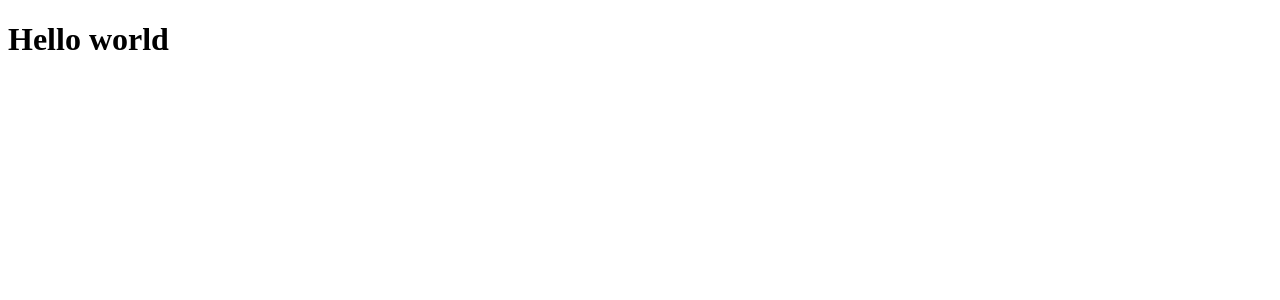
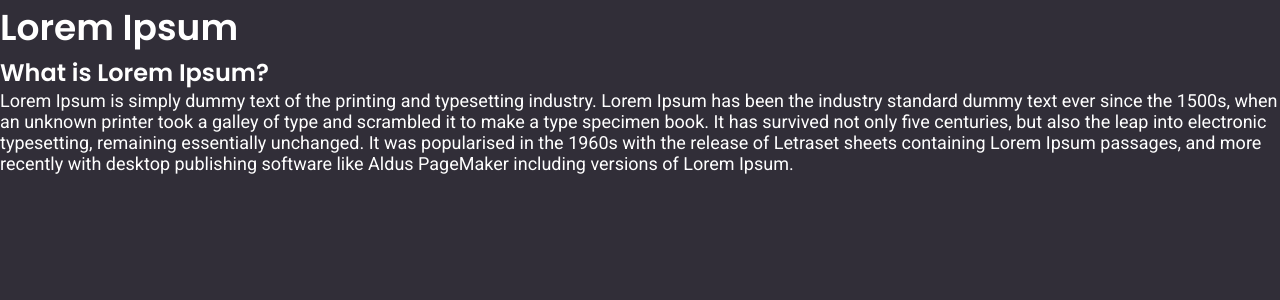
Before and after one commit to saleszera/desafio-blox, a React (Create React App) app: page / in a window 1280 px wide. Shown: the top 300 px of the page. Built offline with nearby package versions, Linux system fonts and the light colour scheme.

Commit message:
adiciona estilo global da aplicação

```diff
--- a/package.json
+++ b/package.json
@@ -13,11 +13,12 @@
     "react": "^17.0.2",
     "react-dom": "^17.0.2",
     "react-scripts": "4.0.3",
+    "styled-components": "^5.2.3",
     "typescript": "^4.1.2",
     "web-vitals": "^1.0.1"
   },
-
   "devDependencies": {
+    "@types/styled-components": "^5.1.9",
     "@typescript-eslint/eslint-plugin": "^4.16.1",
     "@typescript-eslint/parser": "^4.16.1",
     "eslint": "^7.21.0",
--- a/public/index.html
+++ b/public/index.html
@@ -4,6 +4,8 @@
     <meta charset="utf-8" />
     <meta name="viewport" content="width=device-width, initial-scale=1" />
     <meta name="theme-color" content="#000000" />
+    <link rel="preconnect" href="https://fonts.gstatic.com">
+    <link href="https://fonts.googleapis.com/css2?family=Poppins:wght@400;600&family=Roboto:wght@400;700&display=swap" rel="stylesheet">
     <title>Desafio Blox</title>
   </head>
   <body>
--- a/src/App.tsx
+++ b/src/App.tsx
@@ -1,9 +1,24 @@
 import React from 'react';
+
+import GlobalStyle from './styles/global';
 
 const App: React.FC = () => {
   return (
     <div>
-      <h1>Hello world</h1>
+      <h1>Lorem Ipsum</h1>
+      <h2>What is Lorem Ipsum?</h2>
+      <p>
+        Lorem Ipsum is simply dummy text of the printing and typesetting
+        industry. Lorem Ipsum has been the industry standard dummy text ever
+        since the 1500s, when an unknown printer took a galley of type and
+        scrambled it to make a type specimen book. It has survived not only five
+        centuries, but also the leap into electronic typesetting, remaining
+        essentially unchanged. It was popularised in the 1960s with the release
+        of Letraset sheets containing Lorem Ipsum passages, and more recently
+        with desktop publishing software like Aldus PageMaker including versions
+        of Lorem Ipsum.
+      </p>
+      <GlobalStyle />
     </div>
   );
 };
--- /dev/null
+++ b/src/styles/global.ts
@@ -0,0 +1,66 @@
+import { createGlobalStyle } from 'styled-components';
+
+export default createGlobalStyle`
+  * {
+    margin: 0;
+    padding: 0;
+    box-sizing: border-box;
+    outline: 0;
+  }
+
+  :root{
+    --black: #30313c;
+    --gray: #757575;
+    --gray-light: #d2d2d2;
+    --white: #ffff;
+    --blue: #5f8afc;
+    --cyan-dark: #69acdb;
+    --cyan-light: #75c1e2;
+    --yellow-dark: #ead558;
+    --yellow-light: #eedf76;
+    --green-dark: #72b356;
+    --green-ligh: #7fbe5c;
+    --red-dark: #b61f30;
+    --red-light: #d72636;
+  }
+
+  body{
+    background: #312E38;
+    color: #FFFF;
+    -webkit-font-smoothing: antialiased;
+  }
+
+  border-style, input, button, p{
+    font-family: 'Roboto', sans-serif;
+    font-size: 1.125rem;
+  }
+
+  h1, h2, h3, h4, h5, h6, strong {
+    font-family: 'Poppins', sans-serif;
+    font-weight: 600;
+  }
+
+  h1{
+    font-size: 2.25rem;
+  }
+
+  h2{
+    font-size: 1.5rem;
+  }
+
+  button{
+    cursor: pointer;
+  }
+
+  @media(max-width: 1080px){
+    html{
+      font-size: 93.75% !important;
+    }
+  }
+
+  @media(max-width: 720px){
+    html{
+      font-size: 87.5% !important;
+    }
+  }
+`;
```
Also changed, not shown: 1 other file (tests, documents, lock files or other folders).
